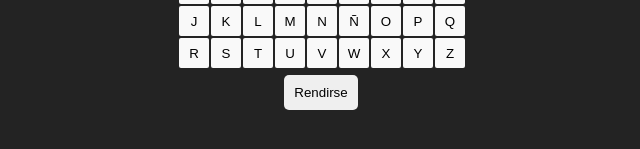
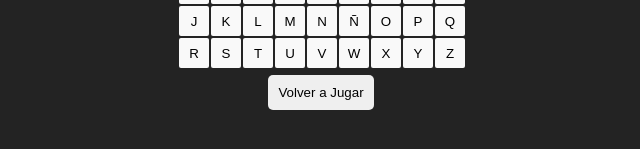
Before and after one commit to keyjuusan/AhorcadoChallenge, a plain HTML site: page index.html in a window 1280 px wide. Both pictures are taken after a click on the button "Inciar juego". Shown: the part 507-656 px from the top of the page, without its empty margins (319-959 px from the left). Drawn offline with Linux system fonts and the light colour scheme.

Commit message:
juego terminado

```diff
--- a/index.html
+++ b/index.html
@@ -59,7 +59,7 @@
 			</div>
 
 			<div class="btnsJugando">
-				<button class="btnRendirse">Rendirse</button>
+				<button class="btnRendirse">Volver a Jugar</button>
 			</div>
 
 		</div>
```
